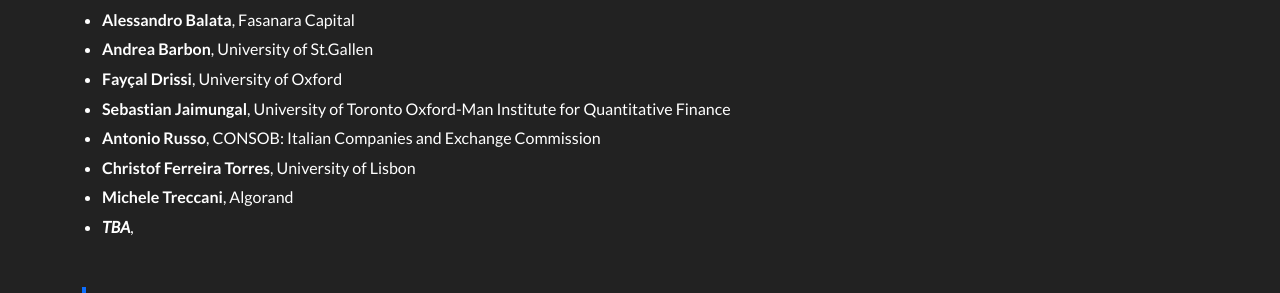
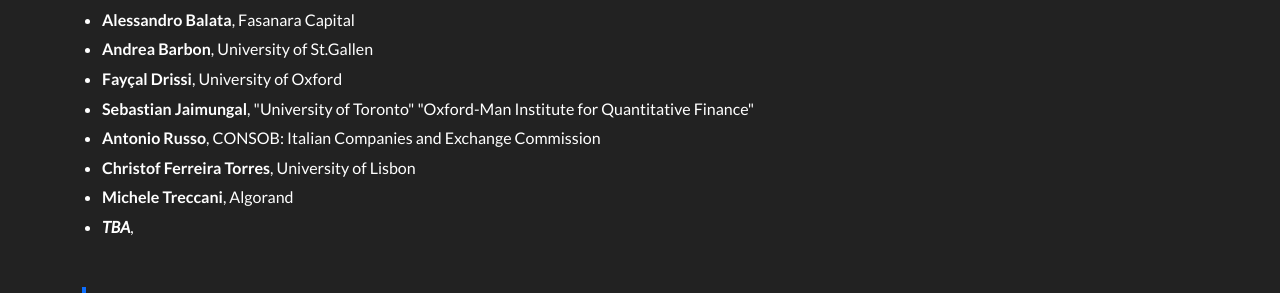
Before and after one commit to sns-defi/sns-defi.github.io, a Jekyll site: the page built from index.md, in a window 1280 px wide and 900 px high, scrolled down 837 px. Shown: the part 161-454 px from the top of the window. Built offline with Jekyll 4.4.1, drawn with Linux system fonts in a browser that asks for light colours; nearby versions of some CDN libraries.

```diff
--- a/_data/speakers.yml
+++ b/_data/speakers.yml
@@ -17,9 +17,9 @@
     <em>TBD</em>
 
 - name: "Sebastian Jaimungal"
-  affiliation: |
-    University of Toronto
-    Oxford-Man Institute for Quantitative Finance
+  affiliation: >
+    "University of Toronto"
+    "Oxford-Man Institute for Quantitative Finance"
   image: "/assets/img/speakers/jaimungal.jpg"
   bio: |
     <em>TBD</em>.
```
